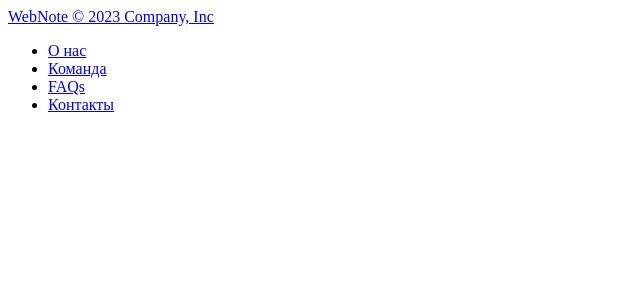
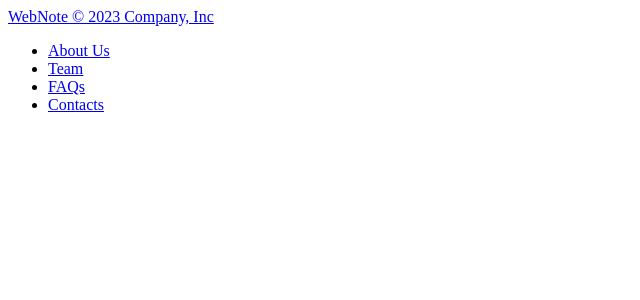
Before and after one commit to vazirkhanov/full-version-of-the-IQ-Media-test, a PHP site: page /footer.php in a window 1280 px wide. Shown: the top 300 px of the page, without its empty margins (0-640 px from the left). Run offline with PHP 8.4, Linux system fonts and the light colour scheme; a stand-in replaces the project's code that opens the database connection; some libraries are stand-ins or nearby versions.

Commit message:
Update footer.php

```diff
--- a/footer.php
+++ b/footer.php
@@ -4,18 +4,28 @@
       <nav class="navbar fixed-bottom navbar-expand-lg bg-body-tertiary d-flex justify-content-center justify-content-sm-center">
         <a href="/" class="col-md-4 d-flex align-items-center justify-content-center mb-2 mb-md-0 me-md-auto link-dark text-decoration-none "> WebNote © 2023 Company, Inc</a>
         <ul class="nav col-md-4 ">
-          <li class="nav-item"><a href="#" class="nav-link px-2 text-muted" data-toggle="tooltip" data-placement="top" title="Описание подсказки">О нас</a></li>
-          <li class="nav-item"><a href="#" class="nav-link px-2 text-muted" data-toggle="tooltip" data-placement="top" title="Описание подсказки">Команда</a></li>
+          <li class="nav-item"><a href="#" class="nav-link px-2 text-muted" data-toggle="tooltip" data-placement="top" title="Описание подсказки">About Us</a></li>
+          <li class="nav-item"><a href="#" class="nav-link px-2 text-muted" data-toggle="tooltip" data-placement="top" title="Описание подсказки">Team</a></li>
           <li class="nav-item"><a href="#" class="nav-link px-2 text-muted" data-toggle="tooltip" data-placement="top" title="Описание подсказки">FAQs</a></li>
-          <li class="nav-item"><a href="#" class="nav-link px-2 text-muted" data-toggle="tooltip" data-placement="top" title="Описание подсказки">Контакты</a></li>
+          <li class="nav-item"><a href="#" class="nav-link px-2 text-muted" data-toggle="tooltip" data-placement="top" title="Описание подсказки">Contacts</a></li>
         </ul>
       </nav>
     </span>
   </div>
 </footer>
 
+
+
 <script src="https://cdn.jsdelivr.net/npm/jquery@3.6.0/dist/jquery.min.js"></script>
 <script src="https://cdn.jsdelivr.net/npm/bootstrap@5.0.2/dist/js/bootstrap.min.js"></script>
+<script type="text/javascript" src="jquery.dataTables.min.js"></script>
+
+
+<script>
+$(document).ready(function () {
+    $('#example').DataTable();
+});
+</script>
 
 </body>
 </html>
```
